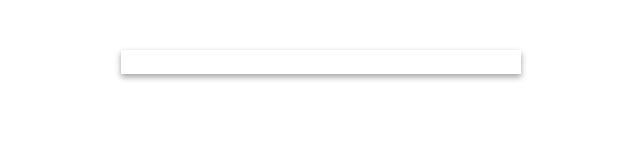
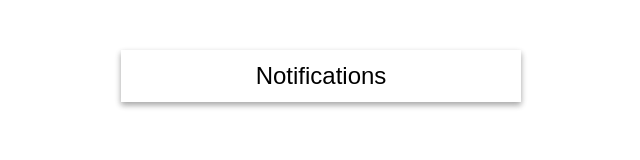
Before and after one commit to engedy/spammy.permission.site, a plain HTML site: page index.html in a window 1280 px wide. Shown: the whole page, without its empty margins (319-959 px from the left). Drawn offline with Linux system fonts and the light colour scheme.

Commit message:
Fix missing `>` around notifications button

```diff
--- a/index.html
+++ b/index.html
@@ -8,7 +8,7 @@
 </head>
 <body>
   <div class="content">
-    <button id="notifications"Notifications</button>
+    <button id="notifications">Notifications</button>
   </div>
 </body>
 </html>
```
